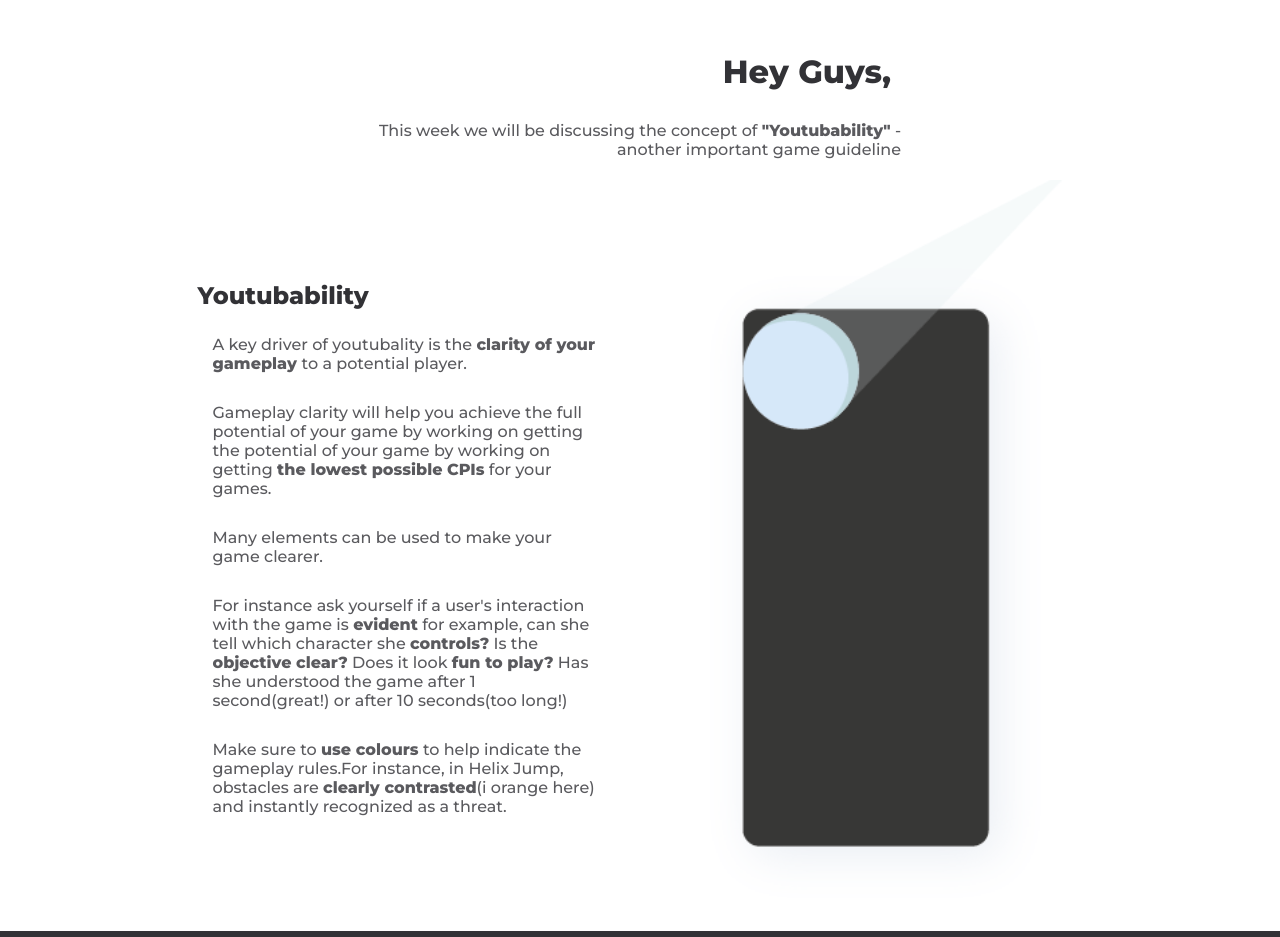
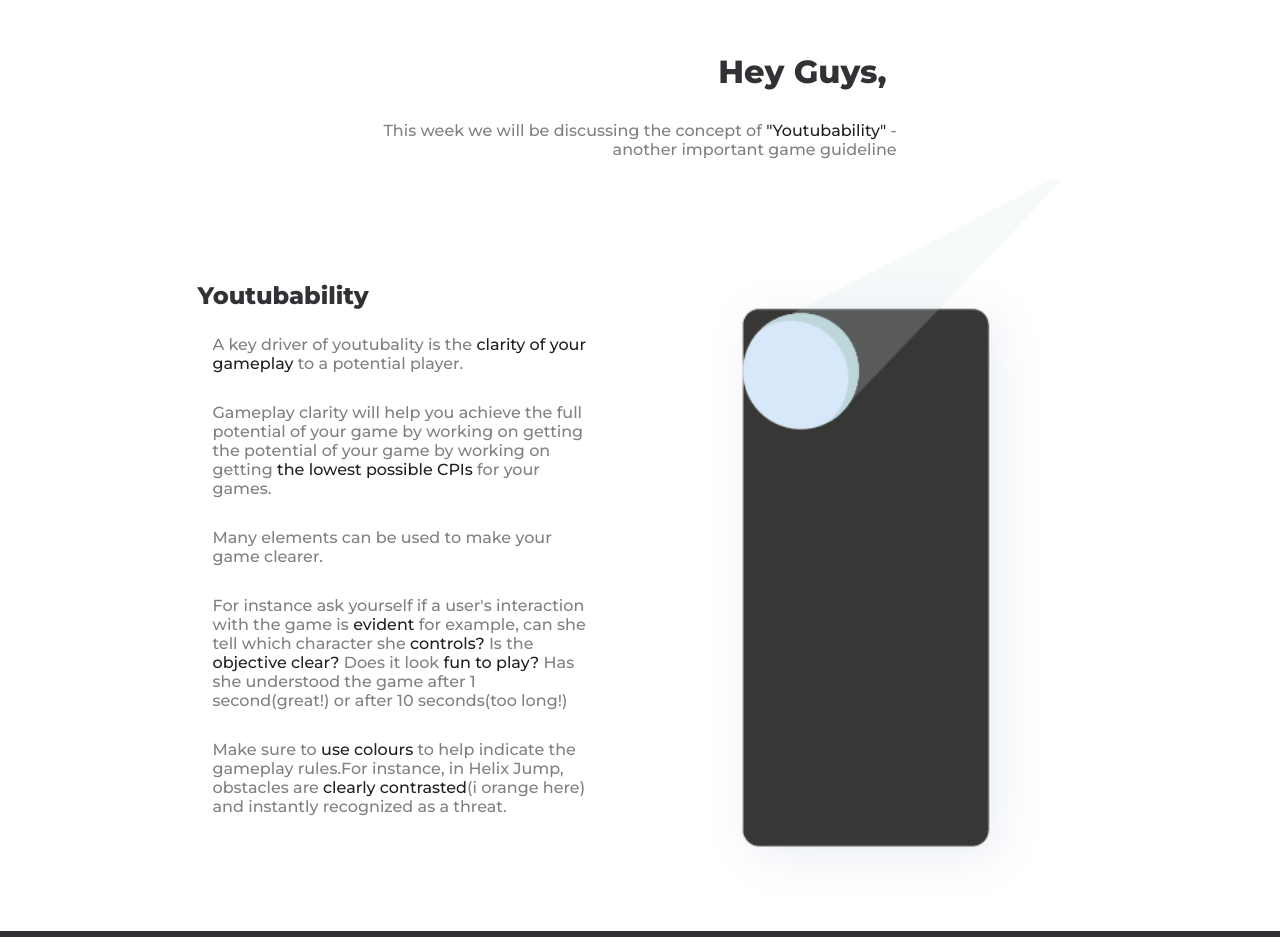
Before and after one commit to jyoti-nambiar/ResponsiveDesign, a website: page index.html in a window 1280 px wide. Shown: the part 855-1792 px from the top of the page. Drawn offline with Linux system fonts and the light colour scheme.

Commit message:
changes in the font-style for strong tag

```diff
--- a/index.html
+++ b/index.html
@@ -22,7 +22,7 @@
             </h2>
             <p>
 
-                This week we will be discussing the concept of <strong>"Youtubability"</strong> - <br>
+                This week we will be discussing the concept of <strong class="darkShade">"Youtubability"</strong> - <br>
                 <span>another important game guideline</span> </p>
         </div>
 
@@ -35,26 +35,26 @@
             <div class="PhoneImage1--div">
                 <h2>Youtubability</h2>
                 <p>
-                    A key driver of youtubality is the <strong>clarity of your gameplay </strong>
+                    A key driver of youtubality is the <strong class="darkShade">clarity of your gameplay </strong>
                     to a potential player.
                 </p>
                 <p>Gameplay clarity will help you achieve the full potential of your game
                     by working on getting the potential of your game by working on getting
-                    <strong>the lowest possible CPIs</strong> for your games.</p>
+                    <strong class="darkShade">the lowest possible CPIs</strong> for your games.</p>
 
                 <p>Many elements can be used to make your game clearer.
                 </p>
-                <p>For instance ask yourself if a user's interaction with the game is <strong>evident</strong> for
-                    example, can she tell which character she <strong>controls?</strong> Is the <strong>objective
+                <p>For instance ask yourself if a user's interaction with the game is <strong class="darkShade">evident</strong> for
+                    example, can she tell which character she <strong class="darkShade">controls?</strong> Is the <strong class="darkShade">objective
                         clear?</strong>
-                    Does it look <strong>fun to play?</strong> Has she understood the game after 1 second(great!) or
+                    Does it look <strong class="darkShade">fun to play?</strong> Has she understood the game after 1 second(great!) or
                     after 10 seconds(too long!)
                 </p>
 
                 <p>
 
-                    Make sure to <strong>use colours</strong> to help indicate the gameplay rules.For instance, in Helix
-                    Jump, obstacles are <strong>clearly contrasted</strong>(i orange here) and instantly recognized as a
+                    Make sure to <strong class="darkShade">use colours</strong> to help indicate the gameplay rules.For instance, in Helix
+                    Jump, obstacles are <strong class="darkShade">clearly contrasted</strong>(i orange here) and instantly recognized as a
                     threat.
                 </p>
 
@@ -80,11 +80,11 @@
                 <p>
                     if you want to run user tests with friends and family or even random people in the street, it is
                     interesting to show them the 30 seconds video before making them try to prototype in order to
-                    <strong>understand their </strong> expectations from the video vs the actual game they try.
+                    <strong class="darkShade">understand their </strong> expectations from the video vs the actual game they try.
                 </p>
                 <p>
-                    <strong>Make it obvious</strong> with visual elements that help
-                    <strong>understand the objective and controls</strong> of the game, like with the traget used in
+                    <strong class="darkShade">Make it obvious</strong> with visual elements that help
+                        <strong class="darkShade">understand the objective and controls</strong> of the game, like with the traget used in
                     Viatcheslav Tarasov's PurpleDiver or Fabrika Games'Draw with the spacededicated to drawing.
                 </p>
 
@@ -94,12 +94,12 @@
 
         <div class="text-only">
 
-            <p>People will be watching the gameplay videos of your games <strong>on their phone's Facebook feed,
-                </strong> everything will seem smaller than when displayed in Unity or as a video on your computer
+            <p>People will be watching the gameplay videos of your games <strong class="darkShade">on their phone's Facebook feed,
+            </strong> everything will seem smaller than when displayed in Unity or as a video on your computer
                 screen.
-                <strong>You should also consider whether your gameplay videos is understandable if someone watches it on
+                <strong class="darkShade">You should also consider whether your gameplay videos is understandable if someone watches it on
                     a small screen.</strong> With an average watch time of 3 to 5 seconds, this is an
-                <strong>accelerated elevator pitch!</strong>
+                    <strong class="darkShade">accelerated elevator pitch!</strong>
             </p>
             <p>
                 Think of the moment when you decide to click on a random video on Youtube just because it has an
@@ -117,7 +117,7 @@
                 <p>
 
                     Livestreams we hold every two weeks are an interesting resource for you to consult.There are plenty
-                    of relevant subjects covered to guide and orient you towards best practices and they are <strong>all
+                    of relevant subjects covered to guide and orient you towards best practices and they are <strong class="darkShade">all
                         replayable on the dashboard</strong> so don't hesistate to check the out!
                 </p>
 
--- a/sass/body.scss
+++ b/sass/ElementTag.scss
@@ -1,3 +1,5 @@
+@import "./Variable.scss";
+
 body{
     font-family: 'Montserrat', sans-serif;
 
@@ -8,6 +10,11 @@ p{
     font-size:1.25vw;
 }
 
+.darkShade{
+    color:$darkShade-color;
+    font-weight: lighter;
+}
+
 h2{
 
     color:$header-color;
--- a/sass/header-color.scss
+++ /dev/null
@@ -1 +0,0 @@
-$header-color:rgb(50, 50, 54);
--- a/sass/main.scss
+++ b/sass/main.scss
@@ -5,10 +5,8 @@
 
     }
 
-@import "./text-color.scss";
-@import "./header-color.scss";
-
-@import "./body.scss";
+@import "./variable.scss";
+@import "./ElementTag.scss";
 
   @import "./header.scss";
    @import "./phoneSection1.scss";
--- a/sass/text-color.scss
+++ /dev/null
@@ -1 +0,0 @@
-$text-color:rgb(90, 90, 94);
--- /dev/null
+++ b/sass/variable.scss
@@ -0,0 +1,3 @@
+$text-color:rgb(128,128,128);
+$header-color:rgb(50, 50, 54);
+$darkShade-color:rgb(32,32,32);
```
Also changed, not shown: style.css.
